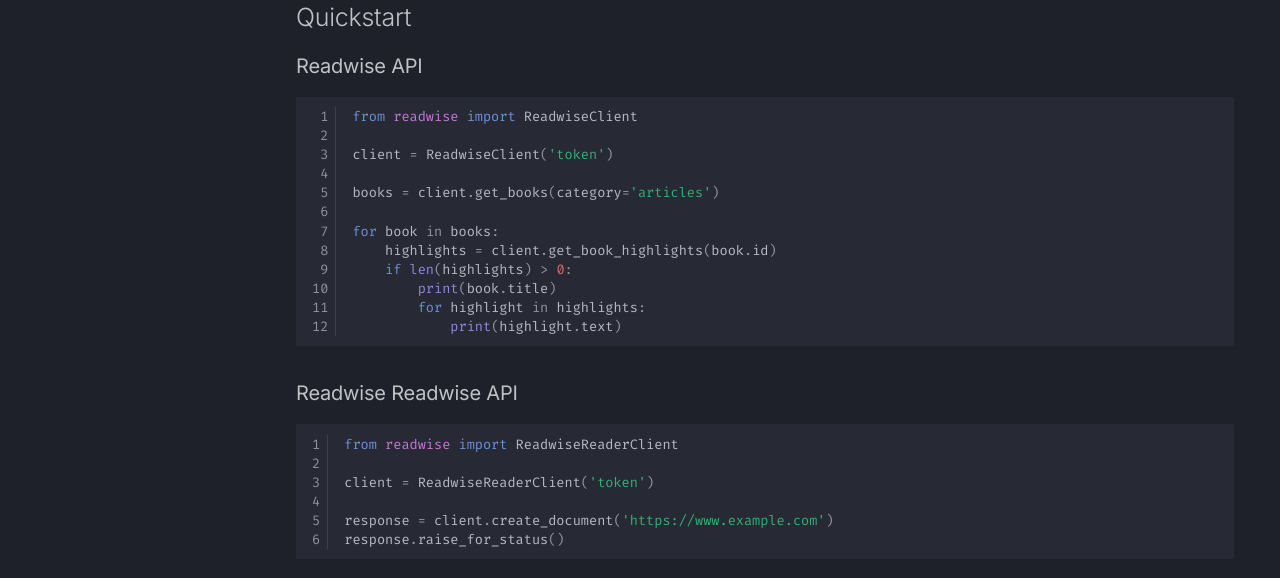
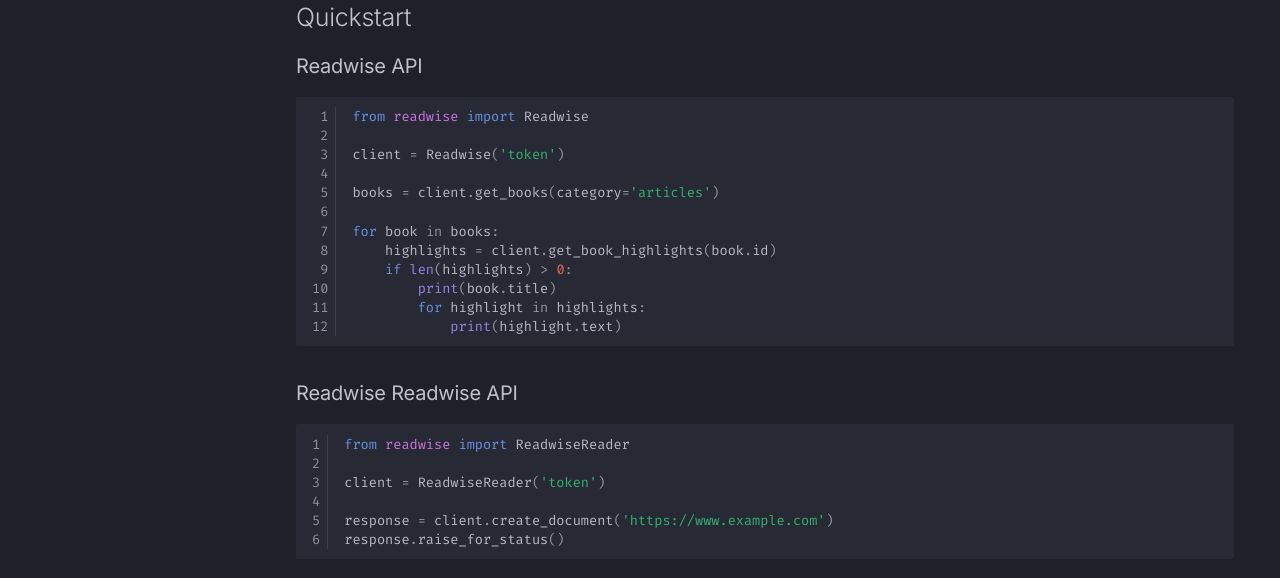
Before and after one commit to rwxd/pyreadwise, an MkDocs documentation site: the page built from docs/index.md, in a window 1280 px wide and 1319 px high. Shown: the part 466-1044 px from the top of the window. Built offline with MkDocs 1.6.1 and Material for MkDocs 9.7.7, drawn with Linux system fonts in a browser that asks for light colours; comment, search, counter and statistics services are not loaded.

Commit message:
fix: renamed ReadwiseClient to Readwise

````diff
--- a/docs/index.md
+++ b/docs/index.md
@@ -15,9 +15,9 @@
 ### Readwise API
 
 ```python
-from readwise import ReadwiseClient
+from readwise import Readwise
 
-client = ReadwiseClient('token')
+client = Readwise('token')
 
 books = client.get_books(category='articles')
 
@@ -32,9 +32,9 @@
 ### Readwise Readwise API
 
 ```python
-from readwise import ReadwiseReaderClient
+from readwise import ReadwiseReader
 
-client = ReadwiseReaderClient('token')
+client = ReadwiseReader('token')
 
 response = client.create_document('https://www.example.com')
 response.raise_for_status()
--- a/readwise/__init__.py
+++ b/readwise/__init__.py
@@ -1,6 +1,6 @@
-from readwise.api import ReadwiseClient, ReadwiseReaderClient
+from readwise.api import Readwise, ReadwiseReader
 
 __all__ = [
-    'ReadwiseClient',
-    'ReadwiseReaderClient',
+    'Readwise',
+    'ReadwiseReader',
 ]
````
Also changed, not shown: 1 other file.
